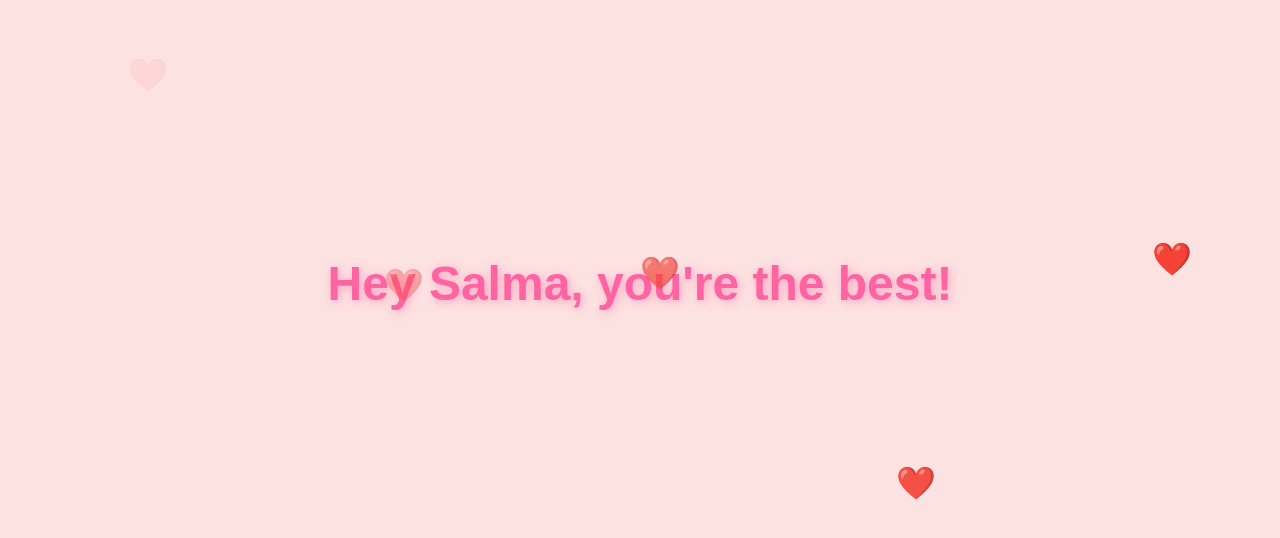
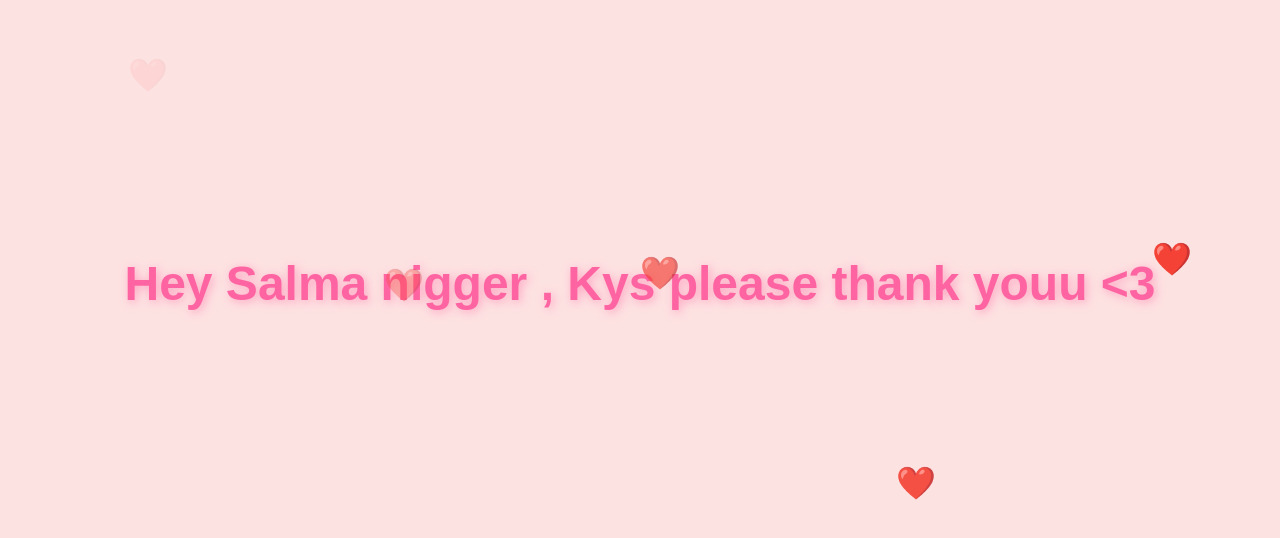
Before and after one commit to mazenmmt/WEBSITEE, a plain HTML site: page index.html in a window 1280 px wide. Drawn offline with Linux system fonts and the light colour scheme.

Commit message:
Update index.html

```diff
--- a/index.html
+++ b/index.html
@@ -6,7 +6,7 @@
     <link rel="stylesheet" href="style.css">
 </head>
 <body>
-    <h1>Hey Salma, you're the best!</h1>
+    <h1>Hey Salma nigger , Kys please thank youu <3 </h1>
     <div class="heart" style="left: 10%; top: 30%;">❤️</div>
     <div class="heart" style="left: 30%; top: 50%;">❤️</div>
     <div class="heart" style="left: 50%; top: 40%;">❤️</div>
```
